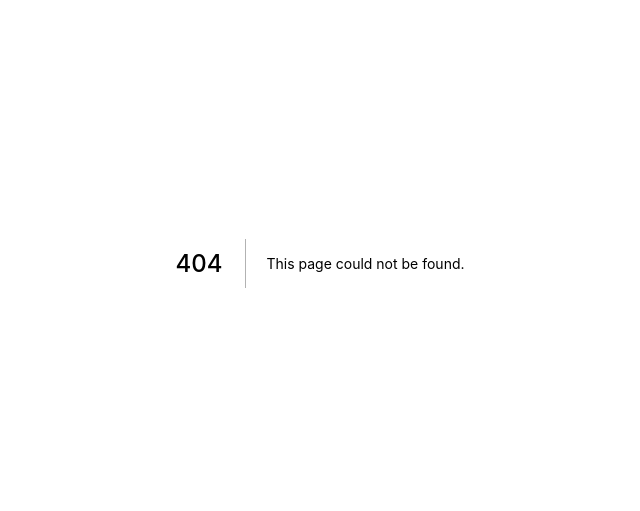
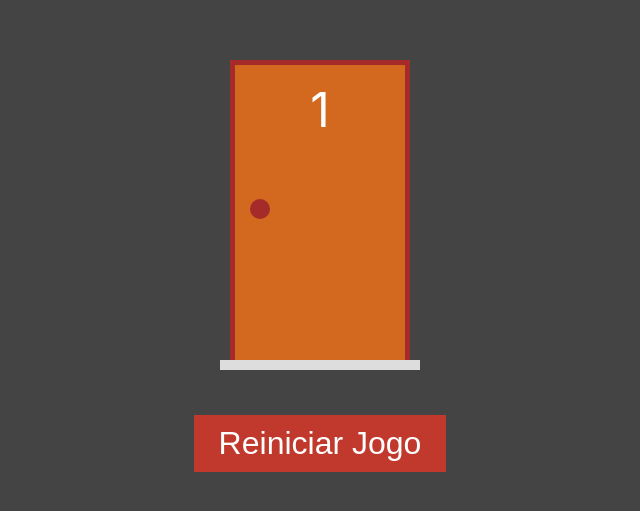
Before and after one commit to flavioanalistadesistema/next-porta, a Next.js app: page /jogo/1/1 in a window 1280 px wide. Before the commit this address had no page. Shown: the part 137-648 px from the top of the page, without its empty margins (320-960 px from the left). Built offline with nearby package versions, Linux system fonts and the light colour scheme.

Commit message:
feat: criando router para jogo

```diff
--- a/functons/portas.ts
+++ b/functons/portas.ts
@@ -2,12 +2,11 @@ import PortalModel from "../model/PortalModel"
 
 export function criarPortas(
     qtd: number,
-    selecionada: number
+    portaComPresente: number
 ) {
     return Array.from({length: qtd}, (_, i) => {
         const numeric = i + 1
-        const present = numeric === selecionada
-
+        const present = numeric === portaComPresente
         return new PortalModel(numeric, present)
     })
 }
--- a/pages/jogo.tsx
+++ b/pages/jogo/[portas]/[presente].tsx
@@ -1,11 +1,18 @@
-import styles from "../styles/Jogo.module.css"
-import { useState } from "react"
-import Porta from "../components/Portal"
-import { atualizarPorta, criarPortas } from "../functons/portas"
+import { atualizarPorta, criarPortas } from "../../../functons/portas"
+import styles from "../../../styles/Jogo.module.css"
+import Porta from "../../../components/Portal"
+import { useRouter } from "next/router";
+import {useEffect, useState} from "react"
 import Link from "next/link"
 
-export default function Jogo() {
-    const [portas, setPorta] = useState(criarPortas(4, 3))
+export default function Presente() {
+    const [portas, setPorta] = useState([])
+    const router = useRouter()
+
+    useEffect(() => {
+        console.log('presente', router?.query.presente)
+        setPorta(criarPortas(+router?.query.portas, +router?.query.presente))
+    }, [router.query])
 
     function renderizarPorta() {
         return portas.map((porta) => {
```
